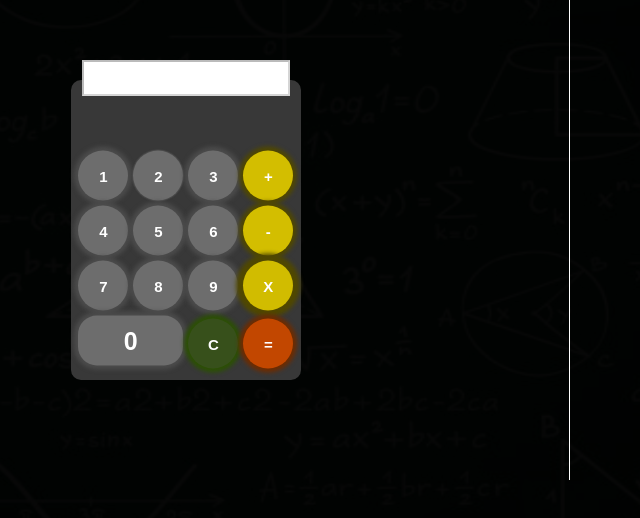
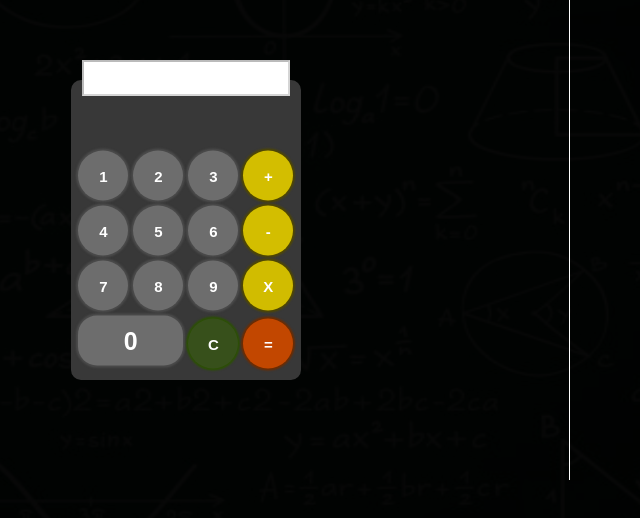
Before and after one commit to gustavogualbertodasilva/Calculadora-2, a plain HTML site: page index.html in a window 1280 px wide. Shown: the part 170-688 px from the top of the page, 454-1094 px from the left. Drawn offline with Linux system fonts and the light colour scheme.

Commit message:
style.css

```diff
--- a/style.css
+++ b/style.css
@@ -8,7 +8,7 @@
     font-size: 15px;
     font-weight: bold;
     color: white;
-    box-shadow: 0 0 4px 4px rgb(75, 75, 75);
+    box-shadow: 0 0 2px 2px rgb(75, 75, 75);
 }
 #dois{
     background-color: rgb(109, 109, 109);
@@ -19,7 +19,7 @@
     font-size: 15px;
     font-weight: bold;
     color: white;
-    box-shadow: 0 0 1px 1px rgb(75, 75, 75);
+    box-shadow: 0 0 2px 2px rgb(75, 75, 75);
 }
 #tres{
     background-color: rgb(109, 109, 109);
@@ -30,7 +30,7 @@
     font-size: 15px;
     font-weight: bold;
     color: white;
-    box-shadow: 0 0 4px 4px rgb(75, 75, 75);
+    box-shadow: 0 0 2px 2px rgb(75, 75, 75);
 }
 #quatro{
     background-color: rgb(109, 109, 109);
@@ -41,7 +41,7 @@
     font-size: 15px;
     font-weight: bold;
     color: white;
-    box-shadow: 0 0 4px 4px rgb(75, 75, 75);
+    box-shadow: 0 0 2px 2px rgb(75, 75, 75);
 }
 #cinco{
     background-color: rgb(109, 109, 109);
@@ -52,7 +52,7 @@
     font-size: 15px;
     font-weight: bold;
     color: white;
-    box-shadow: 0 0 4px 4px rgb(75, 75, 75);
+    box-shadow: 0 0 2px 2px rgb(75, 75, 75);
 }
 #seis{
     background-color: rgb(109, 109, 109);
@@ -64,7 +64,7 @@
     font-size: 15px;
     font-weight: bold;
     color: white;
-    box-shadow: 0 0 4px 4px rgb(75, 75, 75);
+    box-shadow: 0 0 2px 2px rgb(75, 75, 75);
 }
 #sete{
     background-color: rgb(109, 109, 109);
@@ -75,7 +75,7 @@
     font-size: 15px;
     font-weight: bold;
     color: white;
-    box-shadow: 0 0 4px 4px rgb(75, 75, 75);
+    box-shadow: 0 0 2px 2px rgb(75, 75, 75);
 }
 #oito{
     background-color: rgb(109, 109, 109);
@@ -86,7 +86,7 @@
     font-size: 15px;
     font-weight: bold;
     color: white;
-    box-shadow: 0 0 4px 4px rgb(75, 75, 75);
+    box-shadow: 0 0 2px 2px rgb(75, 75, 75);
 }
 #nove{
     background-color: rgb(109, 109, 109);
@@ -98,7 +98,7 @@
     font-size: 15px;
     font-weight: bold;
     color: white;
-    box-shadow: 0 0 4px 4px rgb(75, 75, 75);
+    box-shadow: 0 0 2px 2px rgb(75, 75, 75);
 }
 #zero {
     background-color: rgb(109, 109, 109);
@@ -111,7 +111,7 @@
     font-weight: bold;
     color: white;
     transition: background-color 0.3s, transform 0.2s;
-    box-shadow: 0 0 4px 4px rgb(75, 75, 75);
+    box-shadow: 0 0 2px 2px rgb(75, 75, 75);
 
 }
 #mais{
@@ -123,7 +123,7 @@
     font-size: 15px;
     font-weight: bold;
     color: white;
-    box-shadow: 0 0 4px 4px rgb(80, 72, 0);
+    box-shadow: 0 0 2px 2px rgb(80, 72, 0);
 }
 #menos{
     background-color: rgb(211, 190, 0);
@@ -134,7 +134,7 @@
     font-size: 15px;
     font-weight: bold;
     color: white;
-    box-shadow: 0 0 4px 4px rgb(80, 72, 0);
+    box-shadow: 0 0 2px 2px rgb(80, 72, 0);
 }
 #resultado{
     background-color: rgb(194, 71, 0);
@@ -145,7 +145,7 @@
     font-size: 15px;
     font-weight: bold;
     color: white;
-    box-shadow: 0 0 4px 4px rgb(110, 44, 0);
+    box-shadow: 0 0 2px 2px rgb(110, 44, 0);
 }
 #clear{
     background-color: rgb(55, 80, 27);
@@ -156,7 +156,7 @@
     font-size: 15px;
     font-weight: bold;
     color: white;
-    box-shadow: 0 0 4px 4px rgb(44, 80, 4);
+    box-shadow: 0 0 2px 2px rgb(44, 80, 4);
 }
 #x{
     background-color: rgb(209, 188, 0);
@@ -168,7 +168,7 @@
     font-weight: bold;
     color: white;
     transition: background-color 0.3s ease;
-    box-shadow: 0 0 4px 7px rgb(80, 72, 0);
+    box-shadow: 0 0 2px 2px rgb(80, 72, 0);
 }
 .buttons{
     width: 220px;
```
